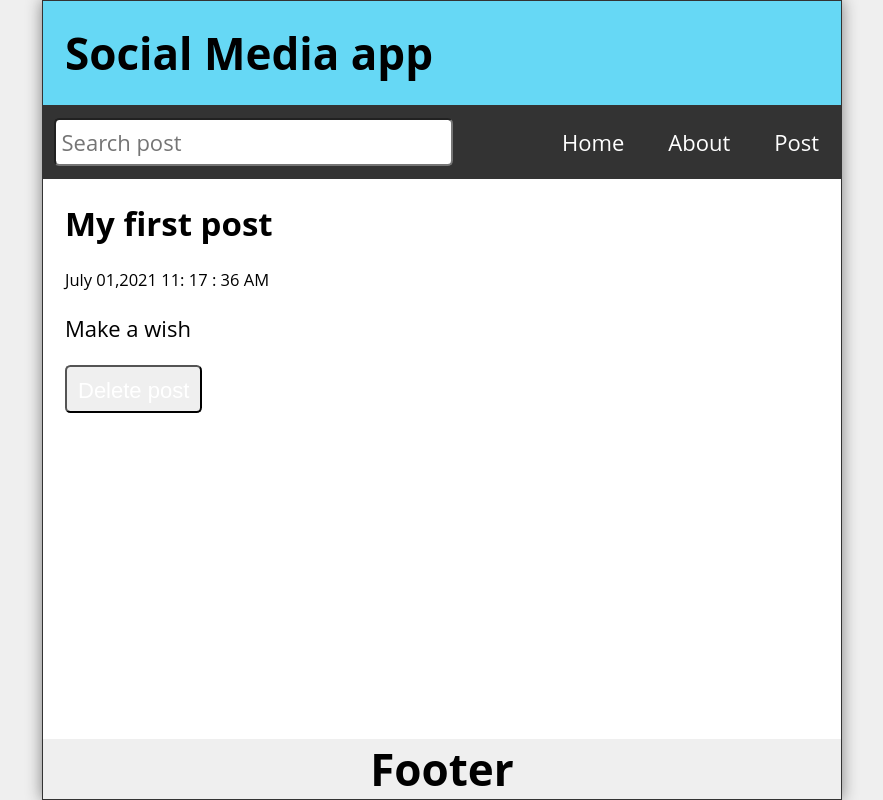
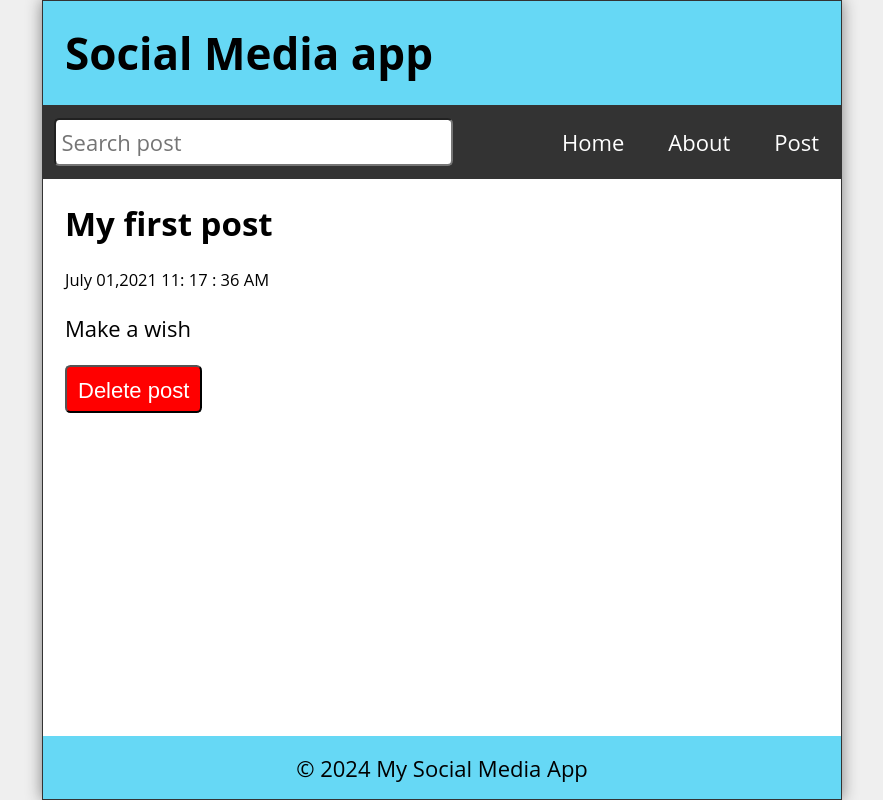
Before and after one commit to Daveram1714/Socialmedia-app, a React (Create React App) app: page /post/1 in a window 1280 px wide. Shown: the whole page, without its empty margins (198-1081 px from the left). Built offline with nearby package versions, Linux system fonts and the light colour scheme.

Commit message:
DateError Commented

```diff
--- a/package.json
+++ b/package.json
@@ -6,6 +6,7 @@
     "@testing-library/jest-dom": "^5.17.0",
     "@testing-library/react": "^13.4.0",
     "@testing-library/user-event": "^13.5.0",
+    "date-fns": "^4.1.0",
     "date-format": "^4.0.14",
     "nodemon": "^3.1.7",
     "react": "^18.3.1",
--- a/src/App.js
+++ b/src/App.js
@@ -8,7 +8,7 @@ import About from './About'
 import Missing from './Missing'
 import Footer from './Footer'
 import {format} from 'date-format'
-import { Route } from 'react-router-dom'
+import { Route, useNavigate } from 'react-router-dom'
 import { Routes } from 'react-router-dom'
 
 const App = () => {
@@ -49,6 +49,7 @@ const[search,setSearch] =useState('')
 const[searchResults,setSearchResults] = useState([])
 const[postTitle,setPostTitle] = useState()
 const[postBody,setPostBody] = useState()
+const navigate = useNavigate();
 
 useEffect(() => {
   const filterResults = posts.filter((post) =>
@@ -63,26 +64,28 @@ useEffect(() => {
 const handelSubmit = (e) => {
   e.preventDefault()
   const id = posts.length ? posts[posts.length -1 ].id +1 : 1 ;
-  const datetime = format(new Date() , "MMMM dd, YYYY pp")
+  // const datetime = format(new Date() , "MMMM dd, YYYY pp")
   const newpost = {
-    id : id,
+    id ,
     title : postTitle,
-    datetime :datetime,
+    // datetime,
     body : postBody
-  }
+  } ;
   const allpost = [...posts,newpost];
   setPosts(allpost)
   setPostTitle('')
   setPostBody('')
-  navigator('/')
+  navigate('/')
 }
+
+
+
 
 const handelDelete =(id)=>{
   const postList = posts.filter(post =>post.id  !== id)
   setPosts(postList)
-
+  navigate('/')
 }
-
 
 return(
   <div className='App'>
@@ -107,7 +110,7 @@ return(
             postBody = {postBody}
             setPostTitle ={setPostTitle}
             setPostBody = {setPostBody}
-            handelSubmit={ handelSubmit}
+            handelSubmit={handelSubmit}
             />} />
             <Route path=':id' element={<PostPage posts ={posts} handelDelete = {handelDelete} />} />
             </Route>
@@ -115,15 +118,7 @@ return(
             <Route path = "*" element = {<Missing />} />
 
         </Routes>
-
         <Footer />
-
-
-
-
-
-
-
   </div>
 )
 }
--- a/src/Footer.js
+++ b/src/Footer.js
@@ -2,9 +2,12 @@ import React from 'react'
 
 const Footer = () => {
   return (
-    <footer>
-        <h1>Footer</h1>
-    </footer>
+
+<footer className='Footer'>
+  <p>&copy; 2024 My Social Media App</p>
+</footer>
+
+
 )
 }
 
--- a/src/NewPost.js
+++ b/src/NewPost.js
@@ -1,6 +1,7 @@
-import React from 'react'
 
-const NewPost = ({postTitle,postBody,setPostTitle,setPostBody,handelSubmit}) => {
+const NewPost = ({handelSubmit,postBody,postTitle,setPostBody,setPostTitle}) => {
+
+
   return (
     <main className='NewPost'>
       <h2>New Post</h2>
@@ -12,7 +13,7 @@ const NewPost = ({postTitle,postBody,setPostTitle,setPostBody,handelSubmit}) =>
           required
           placeholder = "Post Title"
           value = {postTitle}
-          onchange = {(e) => setPostTitle(e.target.value)}
+          onChange = {(e) => setPostTitle(e.target.value)}
           />
 
           <label>Post :</label>
@@ -20,7 +21,7 @@ const NewPost = ({postTitle,postBody,setPostTitle,setPostBody,handelSubmit}) =>
             id='postBody'
             type='text'
             value = {postBody}
-            onchange = {(e) => setPostBody(e.target.value)}
+            onChange = {(e) => setPostBody(e.target.value)}
             />
 
             <button type='submit'> submit</button>
--- a/src/PostPage.js
+++ b/src/PostPage.js
@@ -12,7 +12,7 @@ const PostPage = ({posts,handelDelete}) => {
               <h2>{post.title}</h2>
               <p className='postDate'>{post.datetime}</p>
               <p className='postBody'>{post.body}</p>
-              <button onclick ={()=> handelDelete(post.id)}>Delete post</button>
+              <button className="deleteButton" onClick ={() =>handelDelete(post.id)}>Delete post</button>
             </>
           }
           {!post &&
```
Also changed, not shown: 1 other file (tests, documents, lock files or other folders).
